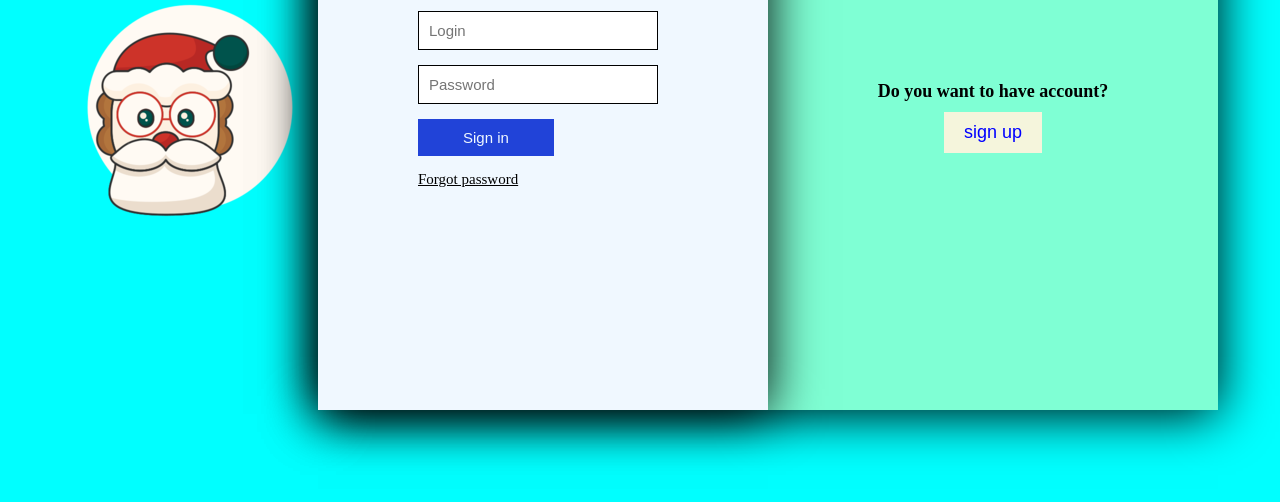
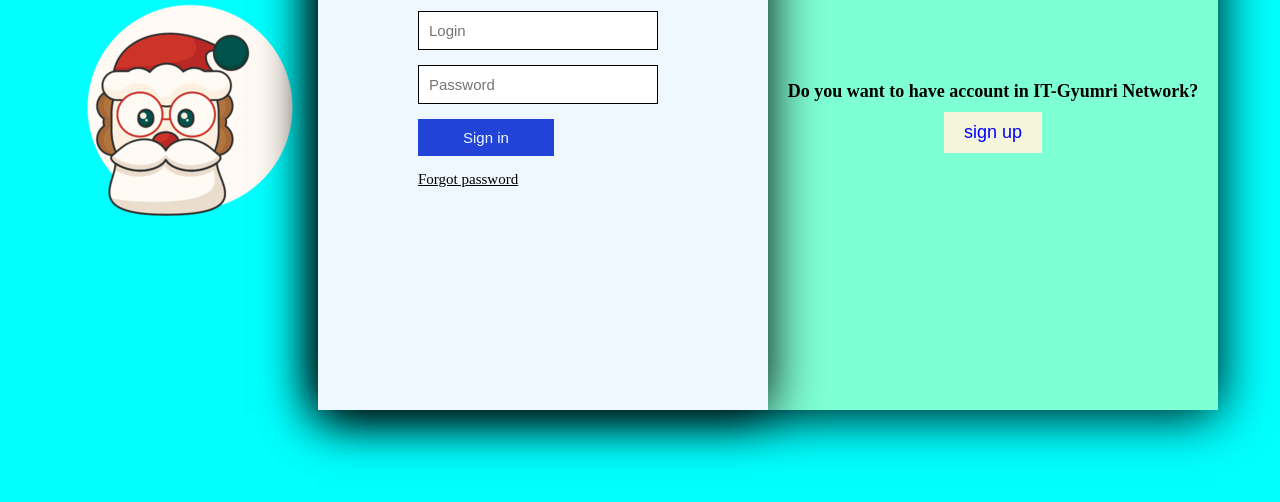
Before and after one commit to ArtakJava/facelook, a plain HTML site: page index.html in a window 1280 px wide. Shown: the part 298-800 px from the top of the page. Drawn offline with Linux system fonts and the light colour scheme.

Commit message:
Update index.html

```diff
--- a/index.html
+++ b/index.html
@@ -17,7 +17,7 @@
                 <button class="block-section_button sign_in_button">sign in</button>
             </section>
             <section class="block_section block-section">
-                <h2 class="block-section_title">Do you want to have account?</h2>
+                <h2 class="block-section_title">Do you want to have account in IT-Gyumri Network?</h2>
                 <button class="block-section_button sign_up_button">sign up</button>
             </section>
         </div>
```
